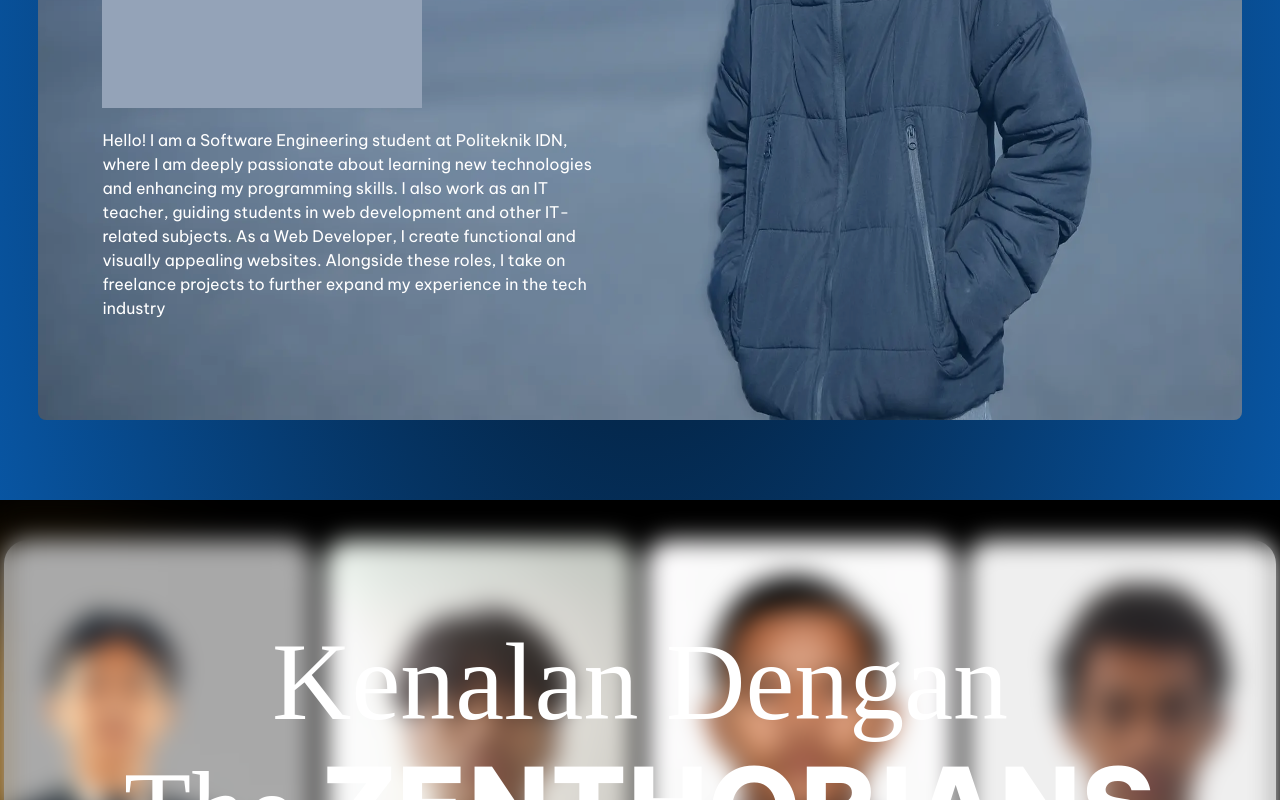
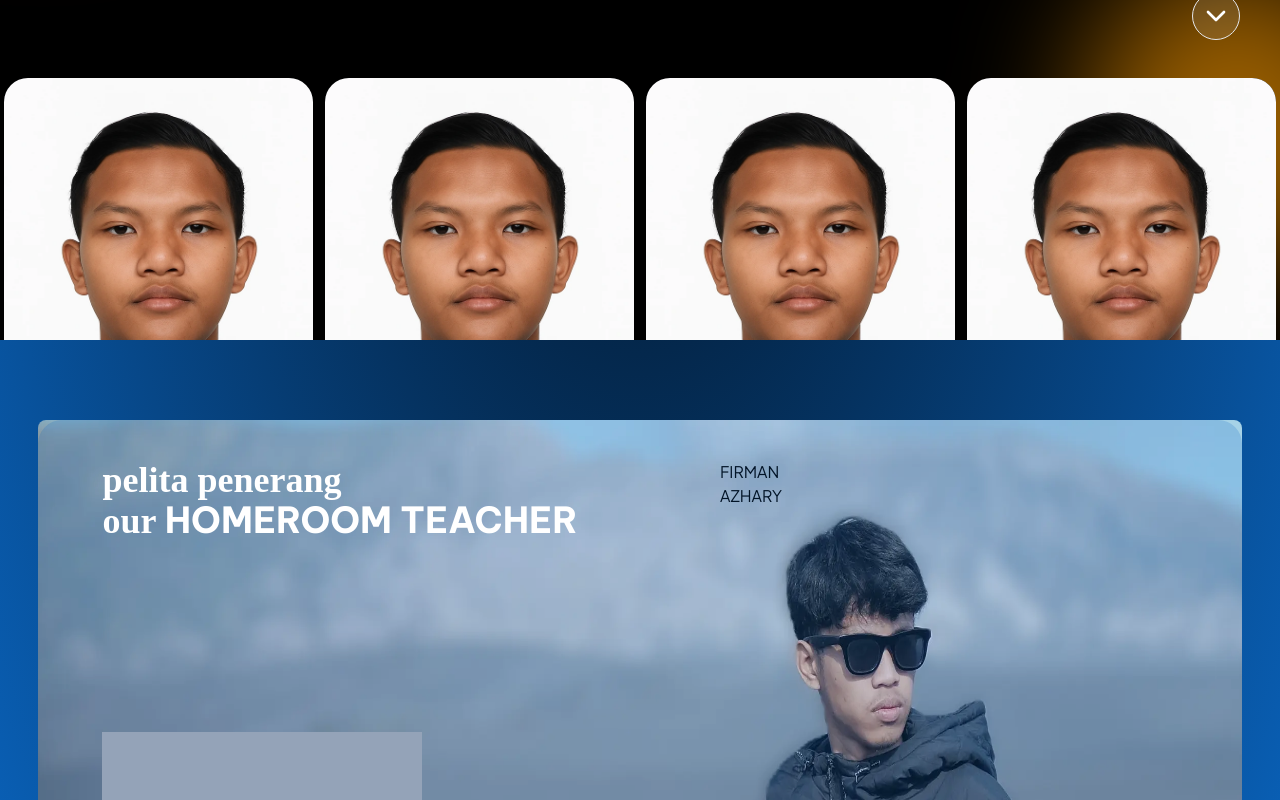
Before and after one commit to firmanazhary/10A-WEBSITE, a React (Vite) app: page / in a window 1280 px wide. Shown: the part 2384-3184 px from the top of the page. Built offline with nearby package versions, Linux system fonts and the light colour scheme; a web font is replaced by a local one.

Commit message:
mengubah susunan file

```diff
--- a/src/Utama.jsx
+++ b/src/Utama.jsx
@@ -1,9 +1,10 @@
 import React from "react";
 import { BrowserRouter, Routes, Route } from "react-router-dom";
-import Isi from "./Isi.jsx";
 import HeroSectionPart2 from "./components/HeroSectionPart2.jsx";
 import Navigasi from "./components/Navigasi";
 import JadwalKelas from "./components/pages/JadwalKelas.jsx";
+import MomenPenting from "./components/MomenPenting.jsx";
+import HomeroomTeacher from "./components/HomeroomTeacher.jsx";
 import { CardProfileStudent } from "./components/CardProfileStudent.jsx";
 
 export default function Utama() {
@@ -19,8 +20,9 @@ export default function Utama() {
                         <div className="bg-[radial-gradient(67.9%_44.18%_at_50%_63.51%,#021427_0%,#0A66C2_100%)] min-h-screen">
                           <Navigasi />
                             <HeroSectionPart2/>
-                            <Isi />
+                            <MomenPenting/>
                             <CardProfileStudent/>
+                            <HomeroomTeacher/>
                         </div>
                     }
                 />
--- a/src/components/HomeroomTeacher.jsx
+++ b/src/components/HomeroomTeacher.jsx
@@ -12,7 +12,7 @@ export default function HomeroomTeacher() {
       backgroundSize: "146.635% 165.417%",
       backgroundRepeat: "no-repeat",
 }} className='w-[94vw] h-[110vh] flex flex-row py-10 px-10 gap-10 relative rounded-lg mx-auto my-20'>
-     <div className="absolute inset-0 bg-[#0A66C2]/50 opacity-40 rounded-lg"></div>
+     <div className="absolute inset-0 bg-[#0A66C2]/50 opacity-40 rounded-3xl"></div>
 <div className='relative h-full w-1/2 flex flex-col justify-center items-start gap-5 px-6'>
     <div className='h-1/3 w-full'>
       <p className='font-birthstone font-bold text-white text-4xl'>pelita penerang</p>
```
